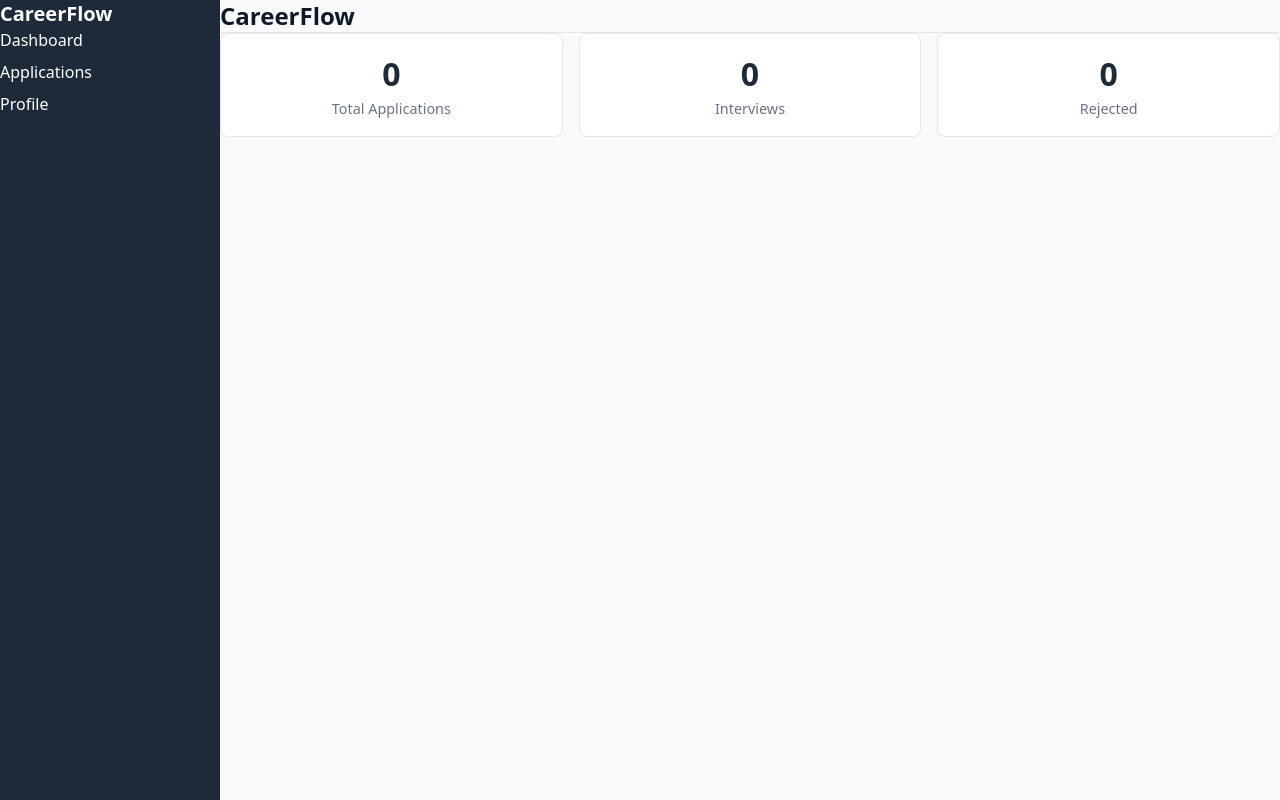
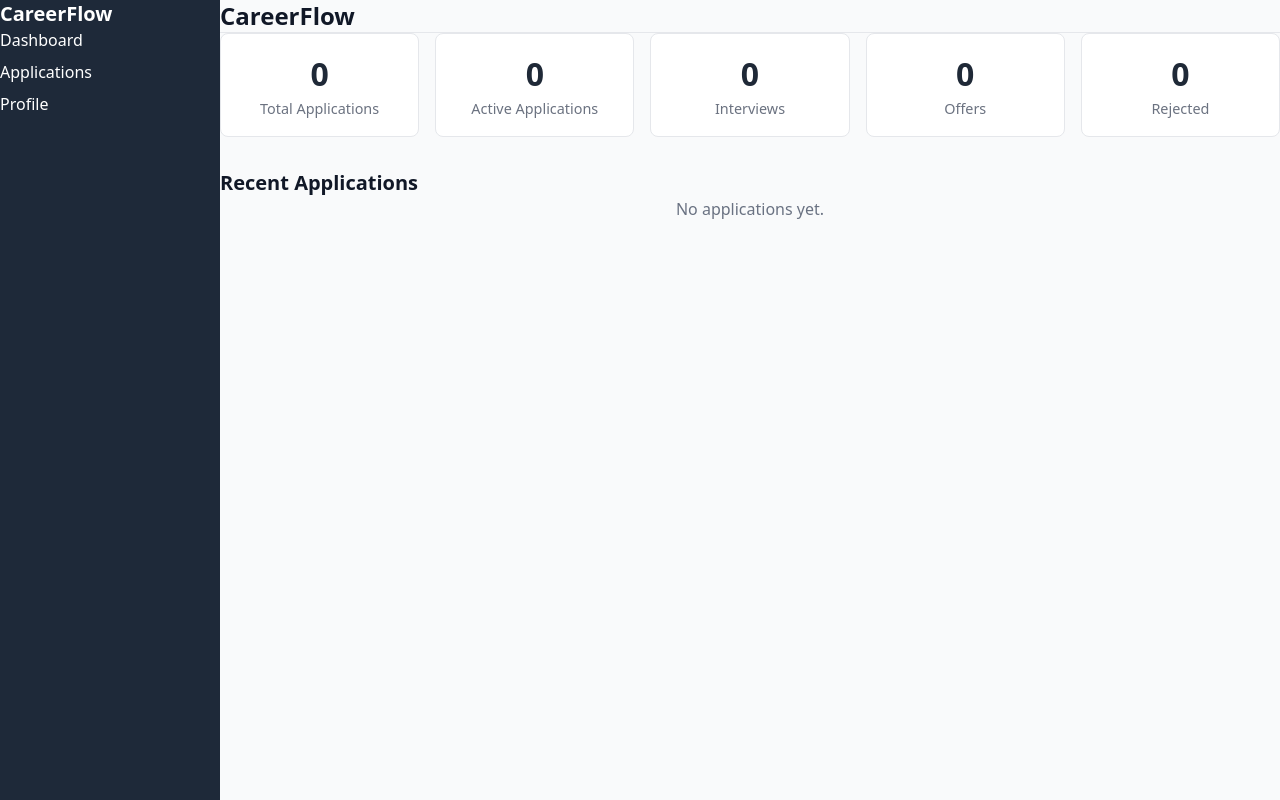
Before and after one commit to Raheeq2004/careerflow, a React (Vite) app: page /app/dashboard in a window 1280 px wide. Built offline with nearby package versions, Linux system fonts and the light colour scheme.

Commit message:
CF-FE-009: Add features to the dashboard

```diff
--- a/src/pages/Dashboard.jsx
+++ b/src/pages/Dashboard.jsx
@@ -5,18 +5,70 @@ import styles from "./Dashboard.module.css";
 function Dashboard() {
   const { applications } = useOutletContext();
 
+  const total = applications.length;
+
+  const active = applications.filter(
+    (app) => app.status !== "rejected" && app.status !== "withdrawn",
+  ).length;
+
+  const interviews = applications.filter(
+    (app) => app.status === "interview",
+  ).length;
+
+  const offers = applications.filter((app) => app.status === "offer").length;
+
+  const rejected = applications.filter(
+    (app) => app.status === "rejected",
+  ).length;
+
+  const sorted = [...applications].sort((a, b) => {
+    return new Date(b.appliedAt) - new Date(a.appliedAt);
+  });
+
+  const recentApplications = sorted.slice(0, 3);
+
   return (
-    <section className={styles.dashboardStats}>
-      <StatCard number={applications.length} label="Total Applications" />
-      <StatCard
-        number={applications.filter((app) => app.status === "interview").length}
-        label="Interviews"
-      />
-      <StatCard
-        number={applications.filter((app) => app.status === "rejected").length}
-        label="Rejected"
-      />
-    </section>
+    <div>
+      <section className={styles.dashboardStats}>
+        <StatCard number={total} label="Total Applications" />
+        <StatCard number={active} label="Active Applications" />
+        <StatCard number={interviews} label="Interviews" />
+        <StatCard number={offers} label="Offers" />
+        <StatCard number={rejected} label="Rejected" />
+      </section>
+
+      <section className="mt-4">
+        <h2 className="text-xl font-bold mb-4">Recent Applications</h2>
+
+        {recentApplications.length === 0 ? (
+          <p className="text-gray-500 text-center py-8">No applications yet.</p>
+        ) : (
+          <div className="flex flex-col gap-3">
+            {recentApplications.map((application) => (
+              <div
+                key={application.id}
+                className="bg-white border border-gray-200 rounded-lg p-4 flex justify-between items-center"
+              >
+                <div>
+                  <h3 className="font-bold">{application.company}</h3>
+                  <p className="text-gray-600 text-sm">
+                    {application.position}
+                  </p>
+                </div>
+                <div className="text-right">
+                  <span className="inline-block px-3 py-1 rounded-full text-sm font-semibold capitalize bg-gray-200 text-gray-700">
+                    {application.status}
+                  </span>
+                  <p className="text-xs text-gray-400 mt-1">
+                    {application.appliedAt}
+                  </p>
+                </div>
+              </div>
+            ))}
+          </div>
+        )}
+      </section>
+    </div>
   );
 }
 
--- a/src/pages/Dashboard.module.css
+++ b/src/pages/Dashboard.module.css
@@ -2,4 +2,5 @@
   display: flex;
   gap: 1rem;
   margin-bottom: 2rem;
+  flex-wrap: wrap;
 }
```
